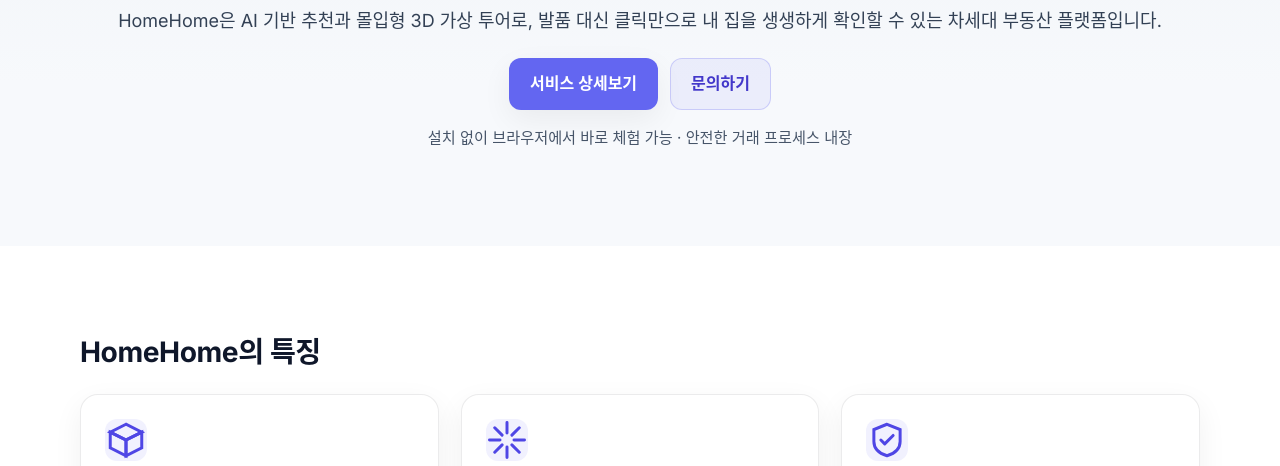
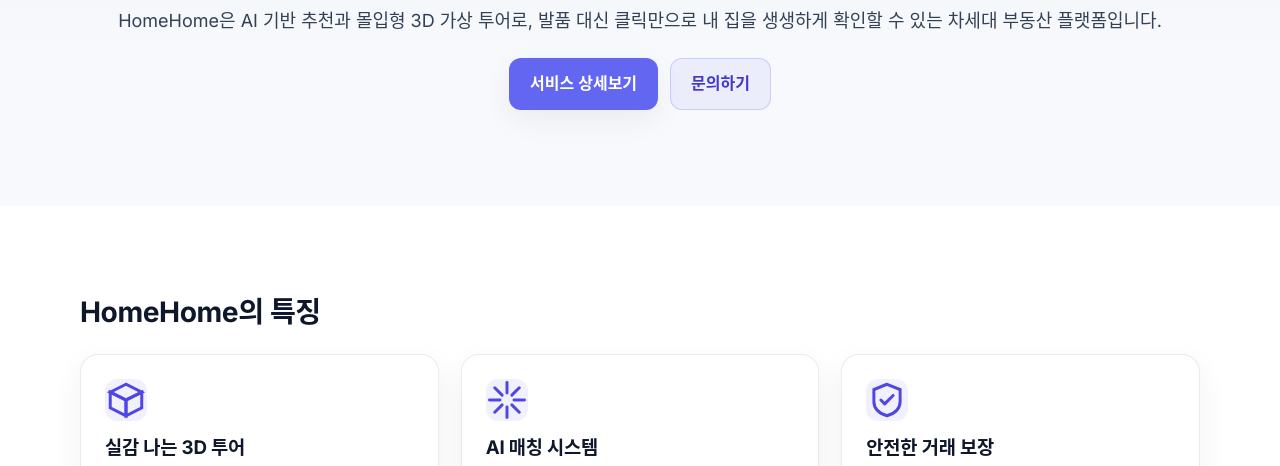
Before and after one commit to 0230cp/0230cp.github.io, a plain HTML site: page index.html in a window 1280 px wide. Shown: the part 295-761 px from the top of the page. Drawn offline with Linux system fonts and the light colour scheme.

Commit message:
Update index.html

```diff
--- a/index.html
+++ b/index.html
@@ -41,10 +41,6 @@
       <div class="actions">
         <a href="about.html" class="btn btn-primary">서비스 상세보기</a>
         <a href="contact.html" class="btn btn-ghost">문의하기</a>
-      </div>
-
-      <div class="hero-note">
-        설치 없이 브라우저에서 바로 체험 가능 · 안전한 거래 프로세스 내장
       </div>
     </div>
     <div class="bg-orbs" aria-hidden="true"></div>
```
